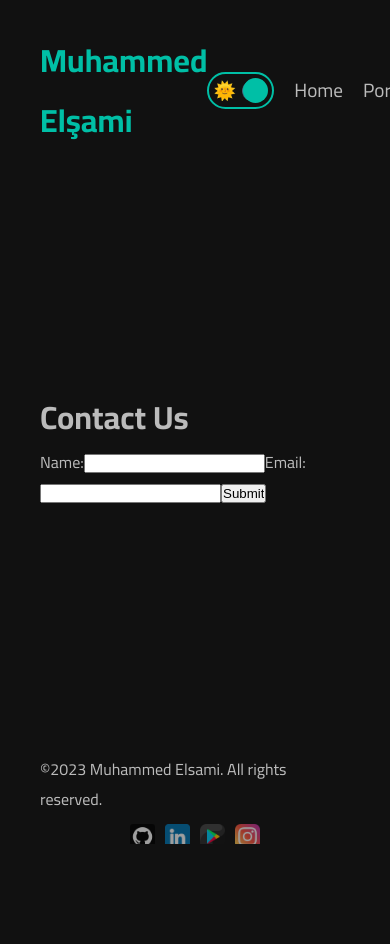
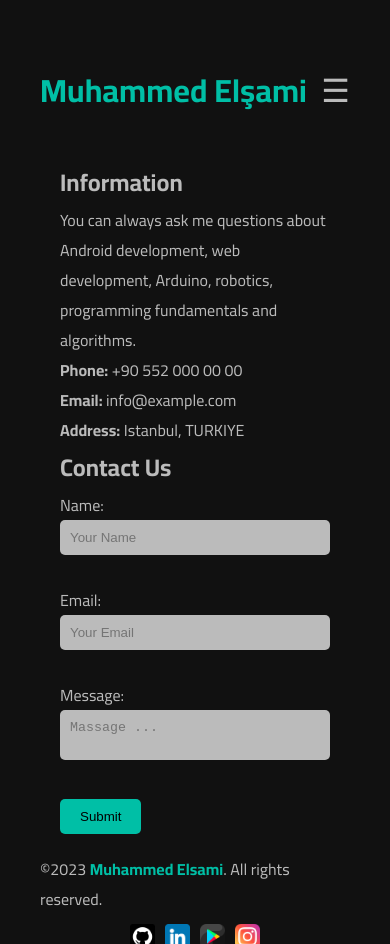
Before and after one commit to muhammedelsami/Next-Portfolio-Website, a Next.js app: page /contact in a window 390 px wide. Before the commit the page ends 844 px from the top, so only its background shows below. Built offline with nearby package versions, Linux system fonts and the light colour scheme.

Commit message:
Contact page and form is done

```diff
--- a/next.config.js
+++ b/next.config.js
@@ -1,4 +1,8 @@
 /** @type {import('next').NextConfig} */
-const nextConfig = {}
+const nextConfig = {
+    images: {
+        domains: ['localhost', 'www.pushman.muhammedelsami.com'],
+    }
+}
 
 module.exports = nextConfig
--- /dev/null
+++ b/src/app/contact/ContactPage.module.css
@@ -0,0 +1,68 @@
+.container {
+    display: flex;
+    justify-content: space-evenly;
+    padding: 20px;
+}
+
+.info{
+    width: 100%;
+    flex: 1;
+    margin: 20px;
+}
+.form {
+    width: 100%;
+    flex: 1;
+    margin: 20px;
+}
+
+.form label {
+    display: block;
+    margin-bottom: 10px;
+}
+
+.form input[type="text"] {
+    width: 100%;
+    padding: 10px;
+    margin-bottom: 20px;
+    border: none;
+    border-radius: var(--size-border-radius);
+    background-color: var(--secondary);
+    color: #1a1a1a;
+}
+
+.form textarea {
+    width: 100%;
+    padding: 10px;
+    margin-bottom: 20px;
+    border: none;
+    border-radius: var(--size-border-radius);
+    resize: none;
+    background-color: var(--secondary);
+    color: #1a1a1a;
+}
+
+
+.form input[type="submit"] {
+    padding: 10px 20px;
+    border: none;
+    border-radius: var(--size-border-radius);
+    background-color: var(--primary);
+}
+
+.form input[type="submit"]:hover {
+    background-color: var(--primary-hover);
+    cursor: pointer;
+}
+
+@media screen and (max-width: 768px) {
+    .container {
+        flex-direction: column;
+    }
+    .info {
+        margin: 0;
+    }
+    .form {
+        margin: 0;
+    }
+
+}
--- a/src/app/contact/page.tsx
+++ b/src/app/contact/page.tsx
@@ -1,3 +1,5 @@
+"use client";
+import styles from './ContactPage.module.css';
 
 /**
  *  Contact Page
@@ -6,19 +8,32 @@
 
 export default function ContactPage() {
     return (
-        <div>
-            <h1>Contact Us</h1>
+        <div className={styles.container}>
+            <div className={styles.info}>
+                <h2>Information</h2>
+                <div>You can always ask me questions about Android development, web development, Arduino, robotics, programming fundamentals and algorithms.</div>
+                <p><strong>Phone:</strong> +90 552 000 00 00</p>
+                <p><strong>Email:</strong> info@example.com</p>
+                <p><strong>Address:</strong> Istanbul, TURKIYE</p>
+            </div>
+            <div className={styles.form}>
+                <h2>Contact Us</h2>
                 <form>
-                <label>
+                    <label className={styles.label}>
                         Name:
-                    <input type="text" name="name" />
+                        <input type="text" name="name" placeholder='Your Name'/>
                     </label>
                     <label>
                         Email:
-                    <input type="text" name="email" />
+                        <input type="text" name="email" placeholder='Your Email'/>
+                    </label>
+                    <label>
+                        Message:
+                        <textarea name="message" placeholder='Massage ...'></textarea>
                     </label>
                     <input type="submit" value="Submit" />
                 </form>
             </div>
+        </div>
     );
 }
--- a/src/app/page.tsx
+++ b/src/app/page.tsx
@@ -14,9 +14,9 @@ export default function Home() {
         <div className={styles.container}>
 
           <div className={styles.col}>
-            <h1 className={styles.title}>Muhammed Elsami</h1>
-            <p className={styles.description}>Hi, My name id Muhammed Elsami, Im a computer Engineer and i work as an android developer</p>
-            <button className={styles.button}>My Github</button>
+            <h1 className={styles.title}>I’m Muhammed Android Developer</h1>
+            <p className={styles.description}>I graduated from Sivas Cumhuriyet University Computer Engineering Department.</p>
+            <button className={styles.button}>Contact Me</button>
           </div>
 
           <div className={styles.col}>
--- a/src/components/DarkModeToggle/DarkModeToggle.module.css
+++ b/src/components/DarkModeToggle/DarkModeToggle.module.css
@@ -12,6 +12,7 @@
 .icon {
     font-size: 18px;
     margin-right: 5px;
+    cursor: pointer;
 }
 
 .switcher {
@@ -22,3 +23,7 @@
     position: absolute;
     cursor: pointer;
 }
+
+.switcher:hover {
+    background-color: var(--primary-hover);
+}
--- a/src/components/Footer/Footer.module.css
+++ b/src/components/Footer/Footer.module.css
@@ -4,6 +4,16 @@
     align-items: center;
     height: 50px;
     font-size: 16px;
+}
+
+.name {
+    font-weight: bold;
+    color : var(--primary);
+    cursor: pointer;
+}
+
+.name:hover {
+    color: var(--primary-hover);
 }
 
 .social {
@@ -13,13 +23,12 @@
 }
 
 .socialIcon {
-    opacity: .6;
-    transition: opacity .3s ease-in;
+    transition: scale .1s ease-in;
     cursor: pointer;
 }
 
 .socialIcon:hover {
-    opacity: 1;
+    scale: .8;
 }
 
 @media screen and (max-width: 800px) {
--- a/src/components/Footer/Footer.tsx
+++ b/src/components/Footer/Footer.tsx
@@ -10,7 +10,7 @@ import social_media from './data';
 export default function Footer() {
     return (
         <div className={styles.container}>
-            <div>&copy;2023 Muhammed Elsami. All rights reserved.</div>
+            <div>&copy;2023 <span className={styles.name}>Muhammed Elsami</span>. All rights reserved.</div>
             <div className={styles.social}>
                 {social_media.map((social, index) => (
                     <Image
--- a/src/components/Navbar/Navbar.module.css
+++ b/src/components/Navbar/Navbar.module.css
@@ -11,6 +11,16 @@
     color:  rgb(0 191 166);
 }
 
+.logo:hover {
+    color:  var(--primary-hover);
+}
+
+.menuIcon {
+    display: none;
+    font-size: 2rem;
+    cursor: pointer;
+}
+
 .links {
     display: flex;
     gap: 20px;
@@ -18,11 +28,56 @@
 }
 
 .navbarLink {
+    position: relative;
     font-size: 1.2rem;
     text-decoration: none;
-    transition: all 0.3s ease-in;
+    overflow: hidden;
 }
 
-.navbarLink:hover {
-    color:  rgb(0 191 166);
+.navbarLink::after {
+    content: "";
+    position: absolute;
+    bottom: 0;
+    left: 0;
+    width: 0;
+    height: 3px;
+    color: var(--primary);
+    background: currentColor;
+    transition: width 0.3s ease-in-out;
 }
+
+.navbarLink:hover::after {
+    width: 100%;
+}
+
+@media (max-width: 700px) {
+    .menuIcon {
+        display: block;
+    }
+    .container {
+        flex-direction: row;
+        align-items: center;
+    }
+
+    .links {
+        display: none;
+        flex-direction: column;
+        gap: 10px;
+    }
+
+    .links.open {
+        width: 90%;
+        padding: 20px;
+        margin: 10px auto;
+        display: flex;
+        background-color: #141414;
+        border: 1px solid #2f2f2f;
+        color: #dedede;
+        border-radius: var(--size-border-radius);
+        z-index: 99;
+        position: absolute;
+        top: 110px;
+        left: 0;
+        right: 0;
+    }
+}
--- a/src/components/Navbar/Navbar.tsx
+++ b/src/components/Navbar/Navbar.tsx
@@ -1,7 +1,9 @@
+"use client";
 import Link from 'next/link';
 import styles from './Navbar.module.css';
 import links from './data';
 import DarkModeToggle from '../DarkModeToggle/DarkModeToggle';
+import { useState } from 'react';
 
 /**
  *  Navbar component
@@ -9,17 +11,42 @@ import DarkModeToggle from '../DarkModeToggle/DarkModeToggle';
  */
 
 export default function Navbar() {
+    const [isOpen, setIsOpen] = useState(false);
+
+    const toggleMenu = () => {
+        setIsOpen(!isOpen);
+    };
+
     return (
         <div className={styles.container}>
             <Link href="/" className={styles.logo}>Muhammed Elşami</Link>
 
-            <div className={styles.links}>
+            <div className={styles.menuIcon} onClick={toggleMenu}>
+                ☰
+            </div>
+
+            <div className={`${styles.links} ${isOpen ? styles.open : ''}`}>
                 <DarkModeToggle />
 
                 {links.map((link, index) => (
-                    <Link key={index} href={link.url} className={styles.navbarLink}>{link.title}</Link>
+                     <Link key={index} href={link.url} className={styles.navbarLink}>{link.title}</Link>
                 ))}
             </div>
         </div>
     );
+
+
+    // return (
+    //     <div className={styles.container}>
+    //         <Link href="/" className={styles.logo}>Muhammed Elşami</Link>
+
+    //         <div className={styles.links}>
+    //             <DarkModeToggle />
+
+    //             {links.map((link, index) => (
+    //                 <Link key={index} href={link.url} className={styles.navbarLink}>{link.title}</Link>
+    //             ))}
+    //         </div>
+    //     </div>
+    // );
 }
```
Also changed, not shown: src/app/page.module.css (+5 -2 lines), src/app/portfolio/page.tsx (+7 -5 lines). Lines whose indentation alone changed are shown as unchanged.
